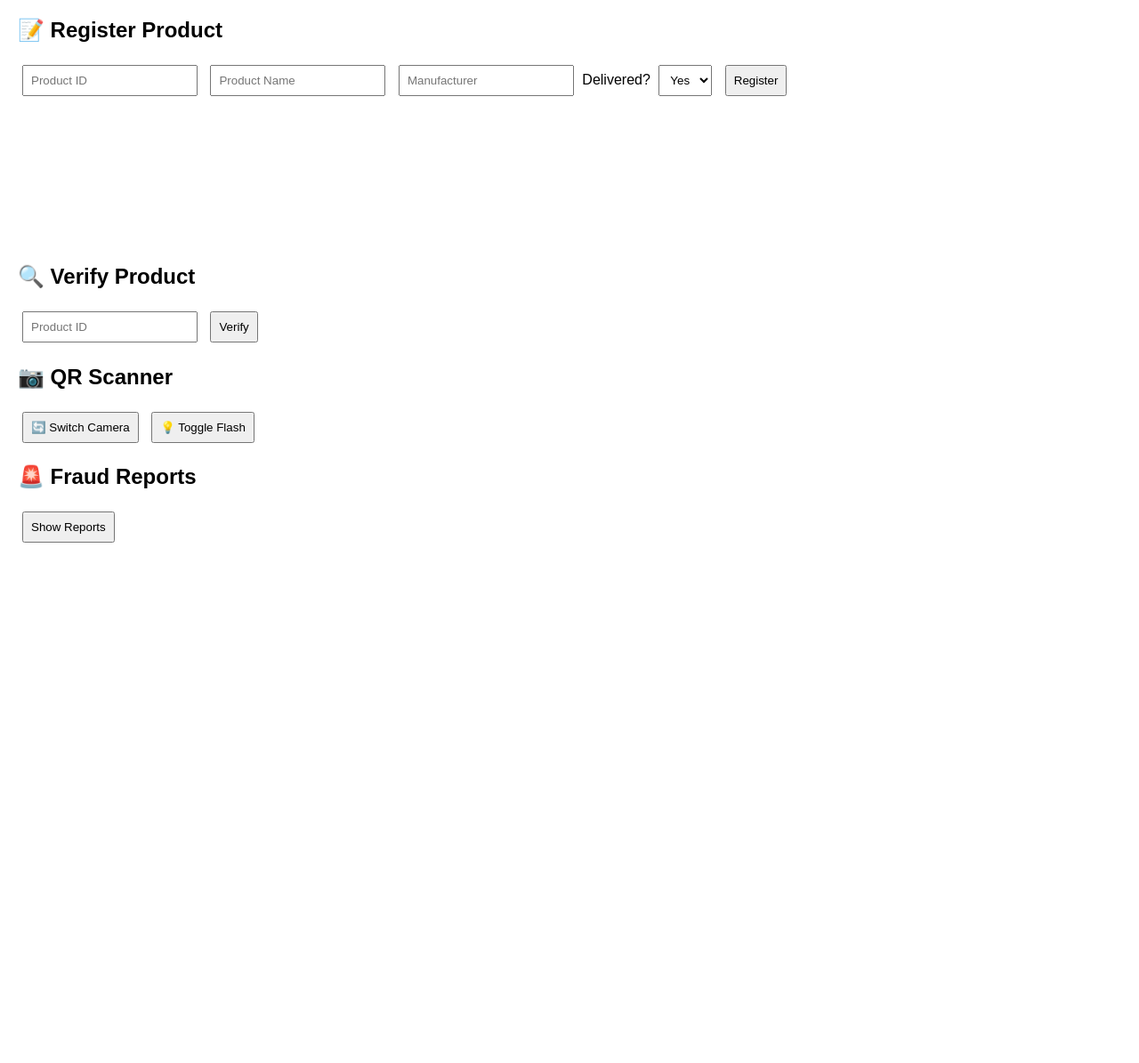
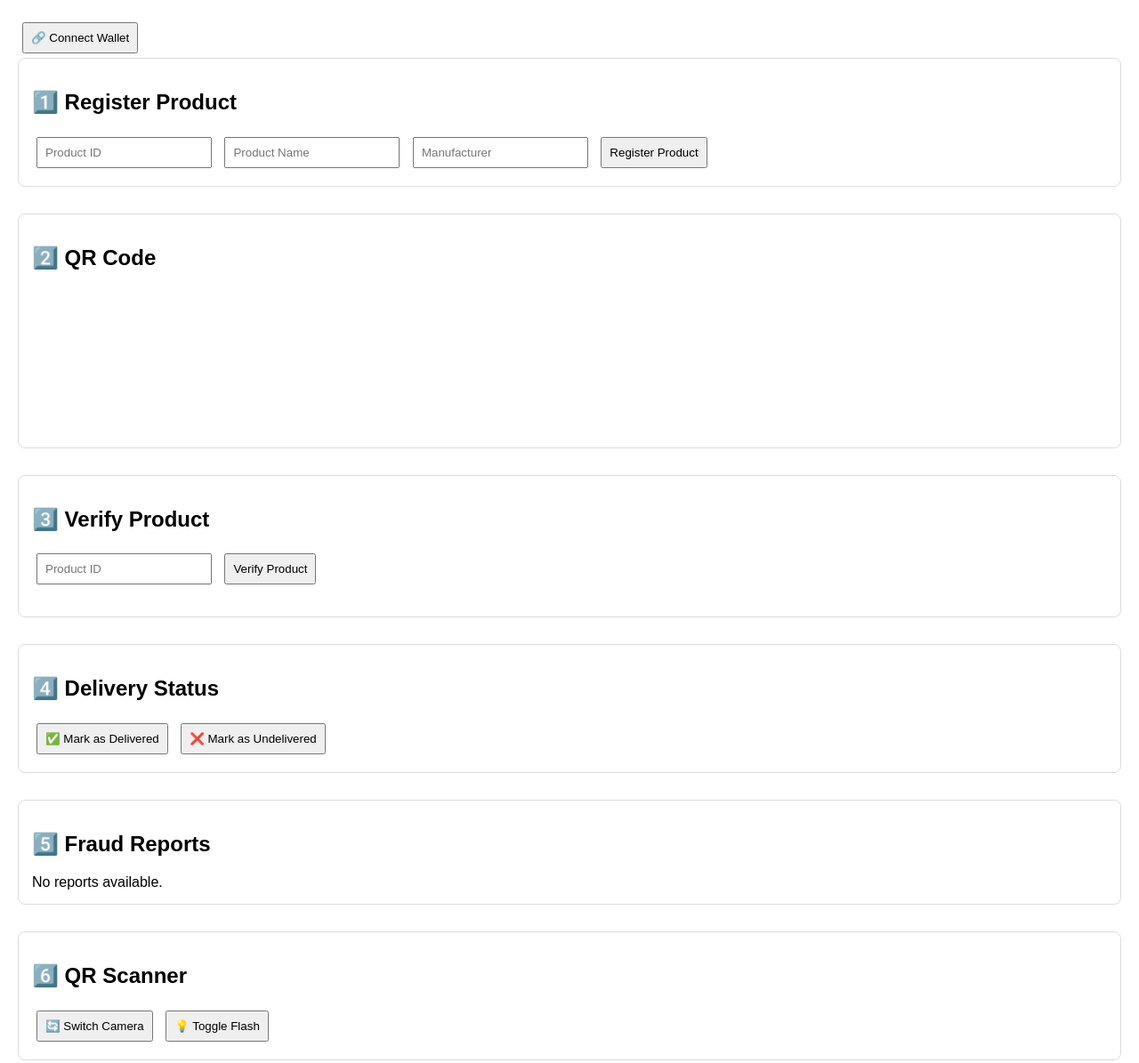
Before and after one commit to trivereddy2005/product, a plain HTML site: page index.html in a window 1280 px wide. Shown: the whole page at 89% size. Before the commit the page ends 800 px from the top, so only its background shows below. Drawn offline with Linux system fonts and the light colour scheme.

Commit message:
index.html

```diff
--- a/index.html
+++ b/index.html
@@ -11,42 +11,54 @@
     body { font-family: sans-serif; margin: 20px; }
     input, button, select { margin: 5px; padding: 8px; }
     #qrCanvas { margin-top: 10px; }
+    section { margin-bottom: 30px; border: 1px solid #ddd; padding: 15px; border-radius: 8px; }
   </style>
 </head>
 <body>
-  <h2>📝 Register Product</h2>
+  <button id="connectWallet">🔗 Connect Wallet</button>
+
+  <section>
+    <h2>1️⃣ Register Product</h2>
     <input id="registerId" placeholder="Product ID" />
     <input id="registerName" placeholder="Product Name" />
     <input id="registerManufacturer" placeholder="Manufacturer" />
-  <label>
-    Delivered?
-    <select id="deliveredStatus">
-      <option value="true">Yes</option>
-      <option value="false">No</option>
-    </select>
-  </label>
-  <button onclick="registerProduct()">Register</button>
-  <br>
-  <canvas id="qrCanvas"></canvas>
-  <br>
+    <button onclick="registerProduct()">Register Product</button>
+  </section>
+
+  <section>
+    <h2>2️⃣ QR Code</h2>
+    <canvas id="qrCanvas"></canvas><br>
     <a id="qrDownload" download="qrcode.png" style="display:none;">📥 Download QR Code</a>
+  </section>
 
-  <h2>🔍 Verify Product</h2>
+  <section>
+    <h2>3️⃣ Verify Product</h2>
     <input id="verifyId" placeholder="Product ID" />
-  <button onclick="verifyProduct()">Verify</button>
+    <button onclick="verifyProduct()">Verify Product</button>
     <p id="verifyResult"></p>
+  </section>
 
-  <h2>📷 QR Scanner</h2>
+  <section>
+    <h2>4️⃣ Delivery Status</h2>
+    <button onclick="markDelivered()">✅ Mark as Delivered</button>
+    <button onclick="markUndelivered()">❌ Mark as Undelivered</button>
+  </section>
+
+  <section>
+    <h2>5️⃣ Fraud Reports</h2>
+    <div id="fraudReports">No reports available.</div>
+  </section>
+
+  <section>
+    <h2>6️⃣ QR Scanner</h2>
     <div id="scanner" style="width:300px;"></div>
     <p id="scanResult"></p>
     <button onclick="switchCamera()">🔄 Switch Camera</button>
     <button onclick="toggleFlash()">💡 Toggle Flash</button>
-
-  <h2>🚨 Fraud Reports</h2>
-  <button onclick="showFraudReports()">Show Reports</button>
-  <ul id="fraudList"></ul>
+  </section>
 
 <script>
+let web3, contract;
 let currentCameraId = null;
 let currentFlashOn = false;
 let scanner;
@@ -65,19 +77,9 @@ const abi = [
     "type": "function"
   },
   {
-    "inputs": [ { "internalType": "uint256", "name": "", "type": "uint256" } ],
-    "name": "products",
-    "outputs": [
-      { "internalType": "string", "name": "name", "type": "string" },
-      { "internalType": "string", "name": "manufacturer", "type": "string" },
-      { "internalType": "uint256", "name": "timestamp", "type": "uint256" },
-      { "internalType": "bool", "name": "delivered", "type": "bool" }
+    "inputs": [
+      { "internalType": "uint256", "name": "id", "type": "uint256" }
     ],
-    "stateMutability": "view",
-    "type": "function"
-  },
-  {
-    "inputs": [ { "internalType": "uint256", "name": "id", "type": "uint256" } ],
     "name": "verifyProduct",
     "outputs": [
       { "internalType": "string", "name": "name", "type": "string" },
@@ -90,16 +92,24 @@ const abi = [
   }
 ];
 
-let web3, contract;
-
 window.addEventListener('load', async () => {
+  document.getElementById("connectWallet").addEventListener("click", async () => {
     if (window.ethereum) {
       web3 = new Web3(window.ethereum);
       await ethereum.request({ method: "eth_requestAccounts" });
       contract = new web3.eth.Contract(abi, contractAddress);
       startScanner();
+      alert("Wallet Connected ✅");
     } else {
-    alert("Install MetaMask");
+      alert("Install MetaMask!");
+    }
+  });
+
+  const params = new URLSearchParams(window.location.search);
+  const id = params.get("id");
+  if (id) {
+    document.getElementById("verifyId").value = id;
+    verifyProduct(id);
   }
 });
 
@@ -107,16 +117,22 @@ async function registerProduct() {
   const id = document.getElementById("registerId").value;
   const name = document.getElementById("registerName").value;
   const manufacturer = document.getElementById("registerManufacturer").value;
-  const delivered = document.getElementById("deliveredStatus").value === "true";
 
   try {
-    await contract.methods.registerProduct(id, name, manufacturer)
-      .send({ from: ethereum.selectedAddress });
+    await contract.methods.registerProduct(id, name, manufacturer).send({ from: ethereum.selectedAddress });
     alert("✅ Registered!");
     generateQRCode(id);
   } catch (e) {
     alert("❌ " + e.message);
   }
+}
+
+function generateQRCode(productId) {
+  const url = `https://yourdomain.com/index.html?id=${productId}`;
+  const qr = new QRious({ element: document.getElementById('qrCanvas'), value: url, size: 200 });
+  const downloadLink = document.getElementById("qrDownload");
+  downloadLink.href = qr.toDataURL();
+  downloadLink.style.display = 'inline-block';
 }
 
 async function verifyProduct(passedId = null) {
@@ -130,27 +146,12 @@ async function verifyProduct(passedId = null) {
   }
 }
 
-function generateQRCode(productId) {
-  const url = `https://trivereddy2005.github.io/qr.html?id=${productId}`;
-  const qr = new QRious({
-    element: document.getElementById('qrCanvas'),
-    value: url,
-    size: 200
-  });
-  const downloadLink = document.getElementById("qrDownload");
-  downloadLink.href = qr.toDataURL();
-  downloadLink.style.display = 'inline-block';
-}
-
 function startScanner() {
   scanner = new Html5Qrcode("scanner");
   Html5Qrcode.getCameras().then(cameras => {
     if (cameras.length) {
       currentCameraId = cameras[0].id;
-      scanner.start(
-        currentCameraId,
-        { fps: 10, qrbox: 200 },
-        qrCodeMessage => {
+      scanner.start(currentCameraId, { fps: 10, qrbox: 200 }, qrCodeMessage => {
         document.getElementById("scanResult").innerText = "Scanned: " + qrCodeMessage;
         try {
           const url = new URL(qrCodeMessage);
@@ -159,12 +160,8 @@ function startScanner() {
             document.getElementById("verifyId").value = id;
             verifyProduct(id);
           }
-          } catch (e) {
-            console.log("Not a valid URL");
-          }
-        },
-        err => console.log("Scan error:", err)
-      );
+        } catch (e) {}
+      }, err => { console.log("Scan error:", err); });
     }
   });
 }
@@ -197,27 +194,13 @@ function toggleFlash() {
     .then(() => { currentFlashOn = !currentFlashOn; });
 }
 
-function showFraudReports() {
-  const list = document.getElementById("fraudList");
-  list.innerHTML = "";
-  [
-    { id: "123", reason: "Tampered packaging" },
-    { id: "456", reason: "Expired product sold" }
-  ].forEach(report => {
-    const li = document.createElement("li");
-    li.innerText = `Product ID: ${report.id}, Reason: ${report.reason}`;
-    list.appendChild(li);
-  });
+function markDelivered() {
+  alert("✅ Delivery status updated (mock)");
 }
 
-window.onload = () => {
-  const params = new URLSearchParams(window.location.search);
-  const id = params.get("id");
-  if (id) {
-    document.getElementById("verifyId").value = id;
-    verifyProduct(id);
+function markUndelivered() {
+  alert("❌ Marked as not delivered (mock)");
 }
-};
 </script>
 </body>
 </html>
```
Lines whose indentation alone changed are shown as unchanged.
